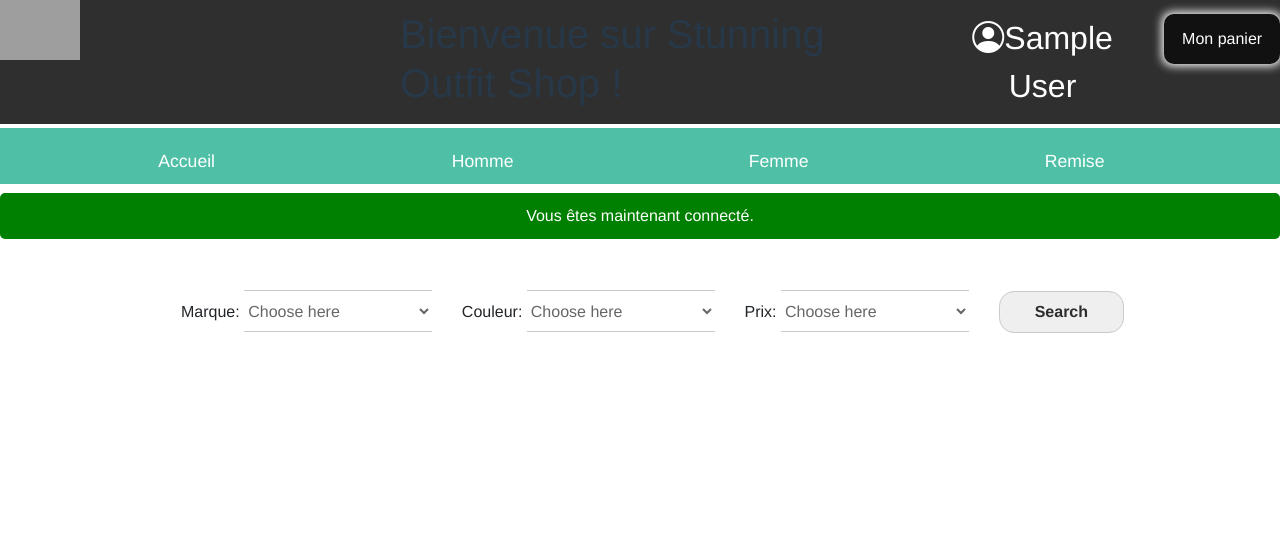
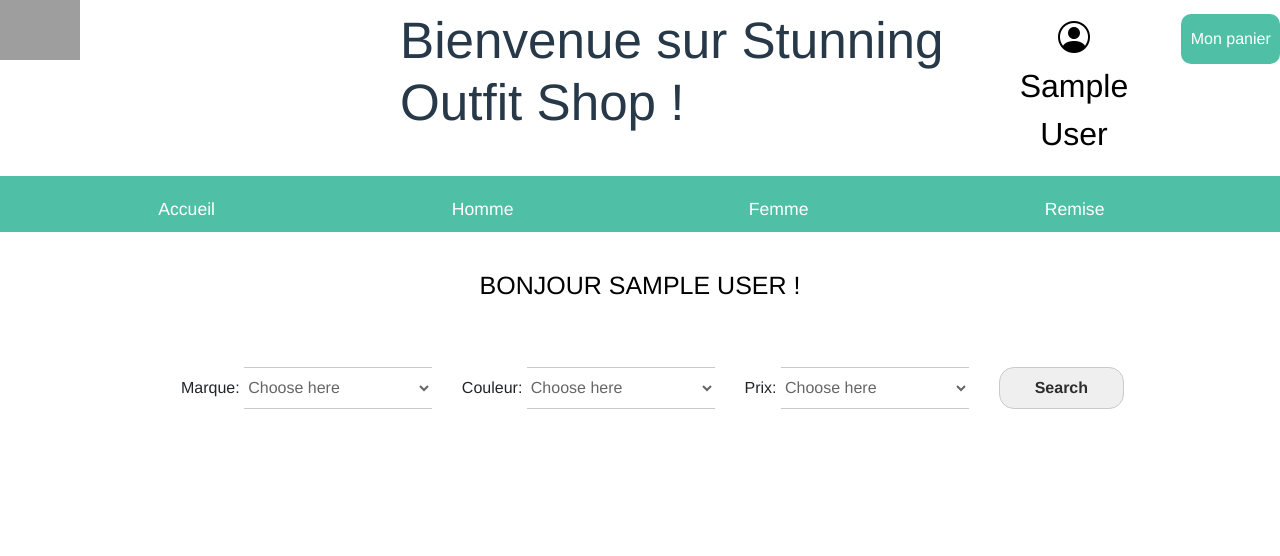
Before and after one commit to krishnath92/e-commerce, a PHP site: page /path/espace_client/accueilClient.php in a window 1280 px wide. Shown: the top 556 px of the page. Run offline with PHP 8.4, Linux system fonts and the light colour scheme; the visitor is signed in with stand-in values (Sample User, id 1); data comes from the database, SQL or seed files in the repository; some libraries are stand-ins or nearby versions; grey boxes are pictures that could not be loaded.

Commit message:
new design connexion and register

```diff
--- a/design/accueil.css
+++ b/design/accueil.css
@@ -35,23 +35,23 @@ header #brand img  {
 }
 .brand-client {
     display: flex;
-    background-color: #2f2f2f;
-    position: relative;
+    background-color: white;
 }
 h3{
 	font-size: 1.5em;
-	text-transform: uppercase;
 }
 
 /*  ----------------- SUCESS MESSAGE CONNECTION ------------------------- */
 .success {
+    text-transform: uppercase;
 	padding: 10px;
 	margin: 0px 0;
-    margin-top: 65px;
-	color: white;
+    margin-top: 80px;
+	color: black;
 	border-radius: 5px;
-	background-color: green;
 	text-align: center;
+    font-size: 25px;
+
 }
 
 /*  ----------------- SEARCH BAR  ------------------------- */
@@ -97,10 +97,10 @@ h3{
 /*  ----------------- BIENVENU MATEK SHOP DESIGN ------------------------- */
 .text-client {
     color: #273849;
+    font-size: 3.2em;
     margin-left: 33%;
     margin-right: 5%;
-    line-height: 1.22;
-    margin-top: 10px;
+    font-weight: 300;
 
 }
 .text-gradiant {
@@ -114,8 +114,10 @@ h3{
 
 .text-gradiant-admin {
     color: #273849;
-    margin-left: 29%;
+    font-size: 3.2em;
+    margin-left: 28%;
     margin-right: 5%;
+    font-weight: 300;
 
 }
 
@@ -213,7 +215,14 @@ h3{
 
     }
 }
+/*  ----------------- BUTTON ADMIN  ------------------------- */
 
+.boutonAdmin{
+    background-color: #4fc0a6;
+    color: white;
+    border-radius: 10px;
+    padding: 10px;
+}
 /*  ----------------- BUTTON CONNEXION  ------------------------- */
 
 .glow-on-hover {
@@ -222,7 +231,7 @@ h3{
     border: none;
     outline: none;
     color: #fff;
-    background: #111;
+    background: #4fc0a6;
     cursor: pointer;
     position: relative;
     z-index: 0;
@@ -230,38 +239,10 @@ h3{
     margin-top: 14px;
 }
 
-.glow-on-hover:before {
-    content: '';
-    background: white;
-    position: absolute;
-    top: -2px;
-    left:-2px;
-    background-size: 400%;
-    z-index: -1;
-    filter: blur(5px);
-    width: calc(100% + 4px);
-    height: calc(100% + 4px);
-    animation: glowing 20s linear infinite;
-    opacity: 1;
-    transition: opacity .3s ease-in-out;
-    border-radius: 10px;
-}
 
-.glow-on-hover:after {
-    z-index: -1;
-    content: '';
-    position: absolute;
-    width: 100%;
-    height: 100%;
-    background: #111;
-    left: 0;
-    top: 0;
-    border-radius: 10px;
-}
 
 
 .glow-on-hover-connexion {
-    width: 150px;
     height: 50px;
     border: none;
     outline: none;
@@ -270,9 +251,10 @@ h3{
     position: relative;
     z-index: 0;
     border-radius: 10px;
-    margin-top: 5px;
+    margin-top: 12px;
     background-color: white;
     font-size: 1.2rem;
+    margin-left: 2%;
 }
 
 .glow-on-hover-connexion:hover {
--- a/design/footerFormulaires.css
+++ b/design/footerFormulaires.css
@@ -11,6 +11,7 @@ body {
     height: 100vh;
     display: flex;
     flex-direction: column;
+    font-family: "Source Sans Pro", "Helvetica Neue", Arial, sans-serif ;
 }
 
 
--- a/espace_client/accueilClient.php
+++ b/espace_client/accueilClient.php
@@ -37,7 +37,7 @@ if(!isset($_SESSION["user"])){
         <a href="accueilClient.php?accueil=1" ><img src="../img/logo.png" alt="LOGO" /></a>
         <h1 class= "h1 text-client" >Bienvenue sur Stunning Outfit Shop !</h1> <br>
             <li class="dropdown">
-                <a class="bi bi-person-circle" style="font-size: 2rem; color: white;"><?php echo $_SESSION['prenom']; ?></a>
+                <a class="bi bi-person-circle" style="font-size: 2rem; color: black;"><?php echo $_SESSION['prenom']; ?></a>
 
                 <div class="dropdown-content">
                     <a style='color:white;' href="../espace_client/logout.php">Se déconnecter</a>
@@ -81,7 +81,7 @@ if(!isset($_SESSION["user"])){
             </ul>
         </nav>
         <?php
-            echo'<div class="alert success">Vous êtes maintenant connecté.</div>';
+            echo'<div class="alert success">Bonjour '.$_SESSION['prenom'].' !</div>';
         ?>
 
 
```
Also changed, not shown: design/formulaires.css (+4 -4 lines), espace_Admin/accueilAdmin.php (+4 -4 lines), img/background10.jpg (added), img/background11.png (added), img/background6.jpg (added), img/background7.jpg (added), img/background8.png (added), img/background9.jpg (added).
